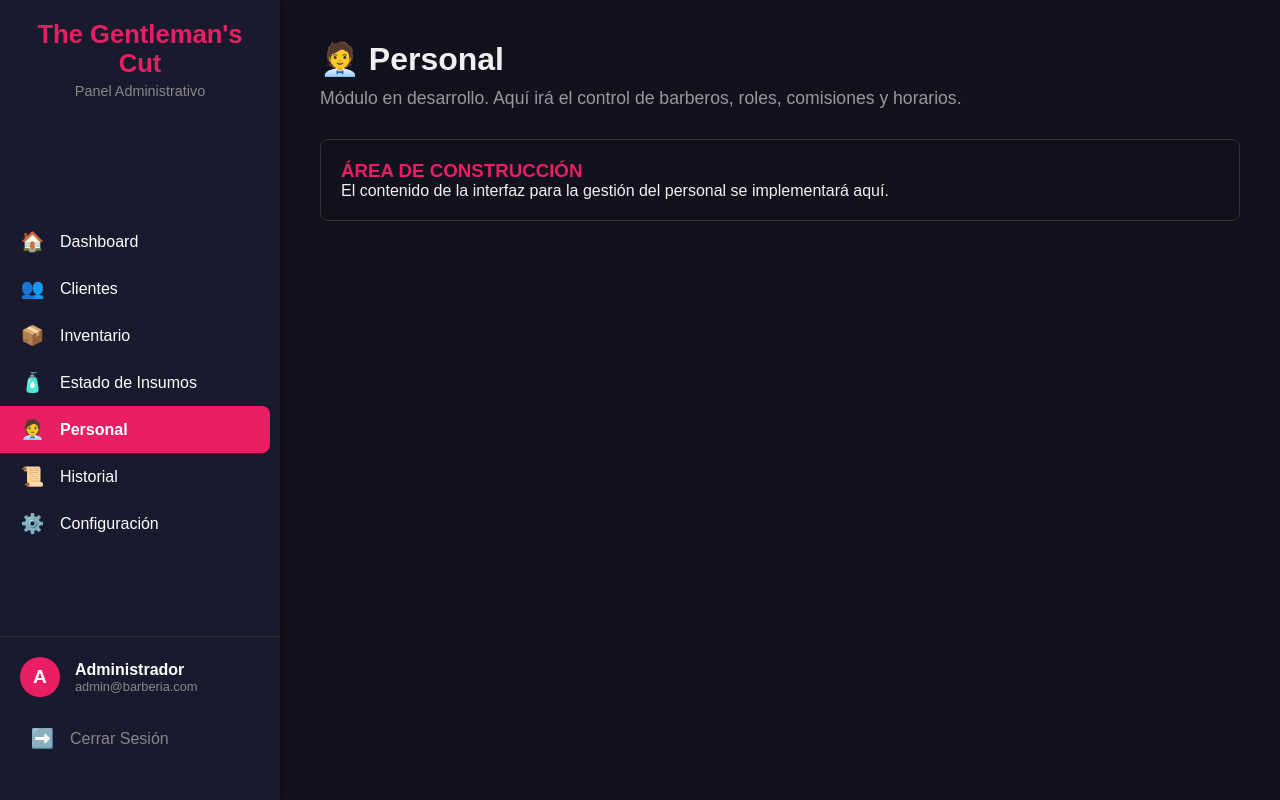
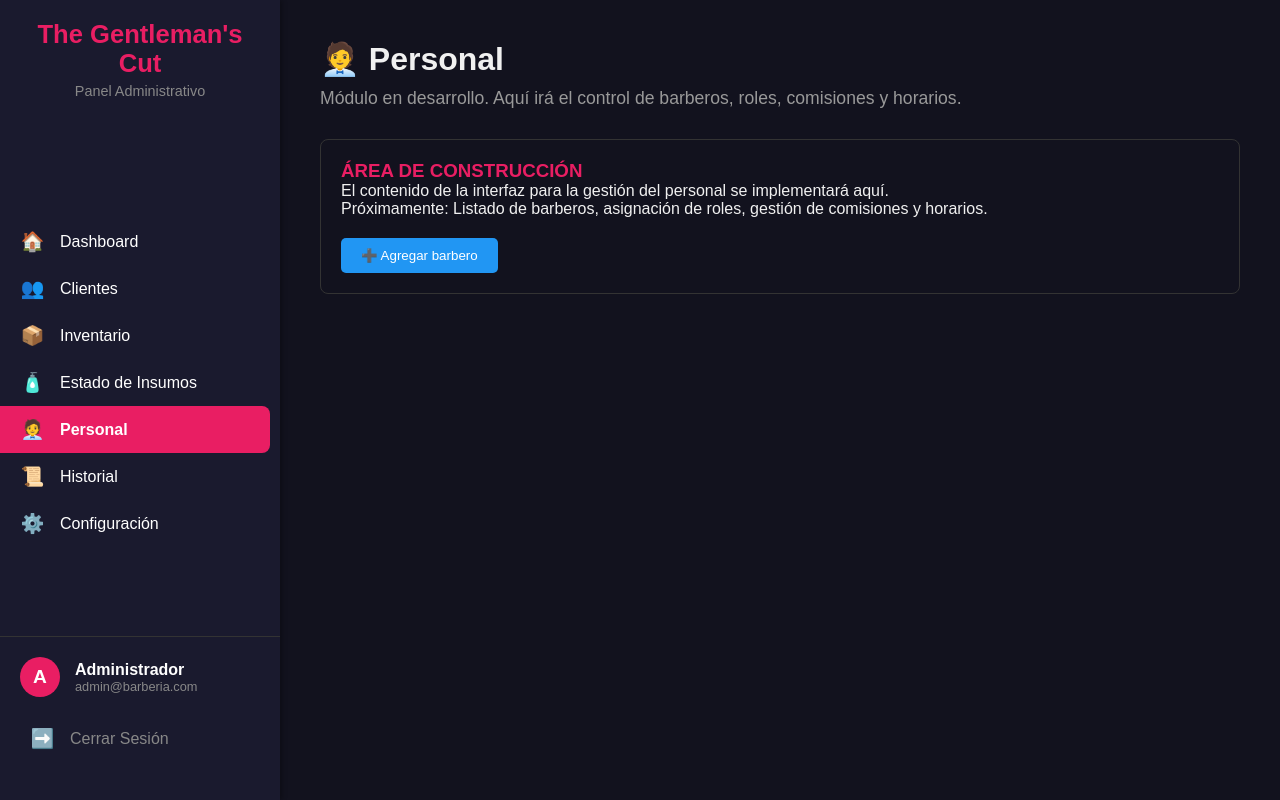
Before and after one commit to kritikore/barberia_gestor, a Next.js app: page /personal in a window 1280 px wide. Built offline with nearby package versions, Linux system fonts and the light colour scheme.

Commit message:
actualizo las páginas de clientes y personal

```diff
--- a/src/pages/personal.tsx
+++ b/src/pages/personal.tsx
@@ -1,20 +1,37 @@
 // src/pages/personal.tsx
+import { useState } from 'react';
 
 import { NextPage } from 'next';
 import Head from 'next/head';
 // ✅ Importaciones corregidas (usando alias absoluto)
 import Sidebar from '@/components/Sidebar';
 import styles from '@/styles/GlobalLayout.module.css';
+import BarberoForm from '@/components/forms/formBarbero';
+
+
+
+
 
 const PersonalPage: NextPage = () => {
     // Nombre del módulo para el título y el Sidebar
     const moduleName = "Personal";
+    const [mostrarFormulario, setMostrarFormulario] = useState(false);
+
+    const toggleFormulario = () => {
+        setMostrarFormulario(prev => !prev);
+    };
+
+
+
 
     return (
         <>
             <Head>
                 <title>{moduleName} - Barbería Gestor</title>
             </Head>
+
+
+
 
             {/* ✅ LAYOUT CONTENEDOR (usando la clase del CSS Module) */}
             <div className={styles.layoutContainer}>
@@ -28,9 +45,34 @@ const PersonalPage: NextPage = () => {
                         Módulo en desarrollo. Aquí irá el control de barberos, roles, comisiones y horarios.
                     </p>
 
+
+
                     <div style={{ padding: '20px', marginTop: '30px', border: '1px solid #333', borderRadius: '8px' }}>
-                        <h3 style={{color: '#E91E63'}}>ÁREA DE CONSTRUCCIÓN</h3>
+                        <h3 style={{ color: '#E91E63' }}>ÁREA DE CONSTRUCCIÓN</h3>
                         <p>El contenido de la interfaz para la gestión del personal se implementará aquí.</p>
+                        <p>Próximamente: Listado de barberos, asignación de roles, gestión de comisiones y horarios.</p>
+
+
+                        {/* 🔘 Botón para mostrar/ocultar el formulario */}
+                        <button
+                            onClick={toggleFormulario}
+                            style={{
+                                marginTop: '20px',
+                                padding: '10px 20px',
+                                backgroundColor: '#2196F3',
+                                color: 'white',
+                                border: 'none',
+                                borderRadius: '5px',
+                                cursor: 'pointer'
+                            }}
+                        >
+                            {mostrarFormulario ? 'Ocultar formulario' : '➕ Agregar barbero'}
+                        </button>
+
+                        {/* 🧾 Formulario condicional */}
+                        {mostrarFormulario && <BarberoForm />}
+
+
                     </div>
                 </main>
             </div>
```
Also changed, not shown: src/pages/clientes.tsx (+12 -3 lines).
